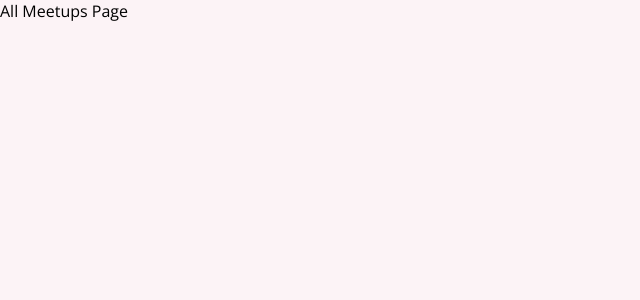
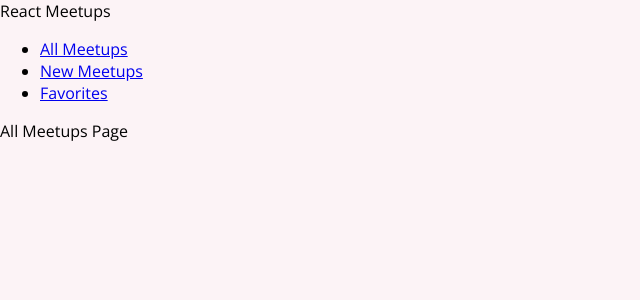
Before and after one commit to PranavBhatia/react-airbnb, a React (Create React App) app: page / in a window 1280 px wide. Shown: the top 300 px of the page, without its empty margins (0-640 px from the left). Built offline with nearby package versions, Linux system fonts and the light colour scheme.

Commit message:
Adding Links & Navigation

```diff
--- a/src/App.js
+++ b/src/App.js
@@ -4,9 +4,11 @@
 import FavoritesPage from "./pages/Favorites";
 import NewMeetupsPage from "./pages/NewMeetup";
 import AllMeetupsPage from "./pages/AllMeetups";
+import MainNavigation from "./components/layout/MainNavigation";
 function App() {
   return (
     <div>
+      <MainNavigation />
       <Switch>
         <Route path="/" exact>
           <AllMeetupsPage />
--- /dev/null
+++ b/src/components/layout/MainNavigation.js
@@ -0,0 +1,24 @@
+import { Link } from "react-router-dom";
+
+function MainNavigation(props) {
+  return (
+    <header>
+      <div>React Meetups</div>
+      <nav>
+        <ul>
+          <li>
+            <Link to="/">All Meetups</Link>
+          </li>
+          <li>
+            <Link to="/new-meetup">New Meetups</Link>
+          </li>
+          <li>
+            <Link to="/favorites">Favorites</Link>
+          </li>
+        </ul>
+      </nav>
+    </header>
+  );
+}
+
+export default MainNavigation;
```
